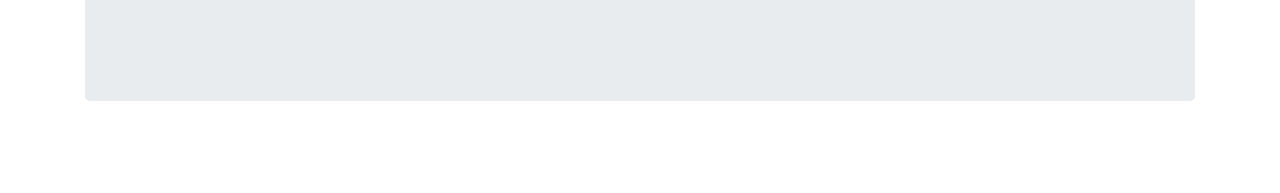
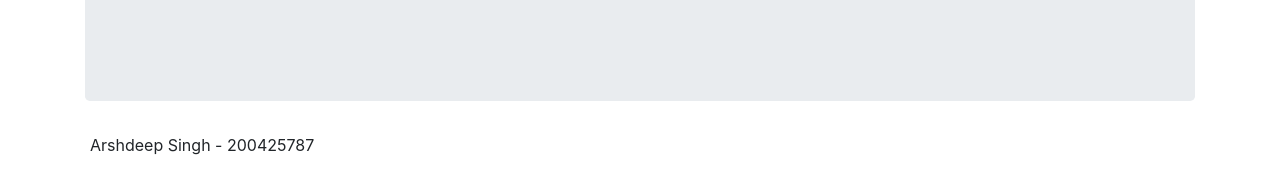
Before and after one commit to arshdeep980/JSPhaseOne, a plain HTML site: page index.html in a window 1280 px wide. Shown: the part 179-372 px from the top of the page. Drawn offline with nearby package versions, Linux system fonts and the light colour scheme; a web font is replaced by a local one.

Commit message:
Update index.html

```diff
--- a/index.html
+++ b/index.html
@@ -24,5 +24,8 @@
 			<ul>
 			</ul>
 		</main>
+		<footer>
+			<p> Arshdeep Singh - 200425787</p>
+		</footer>
 	</body>
 </html>
```
